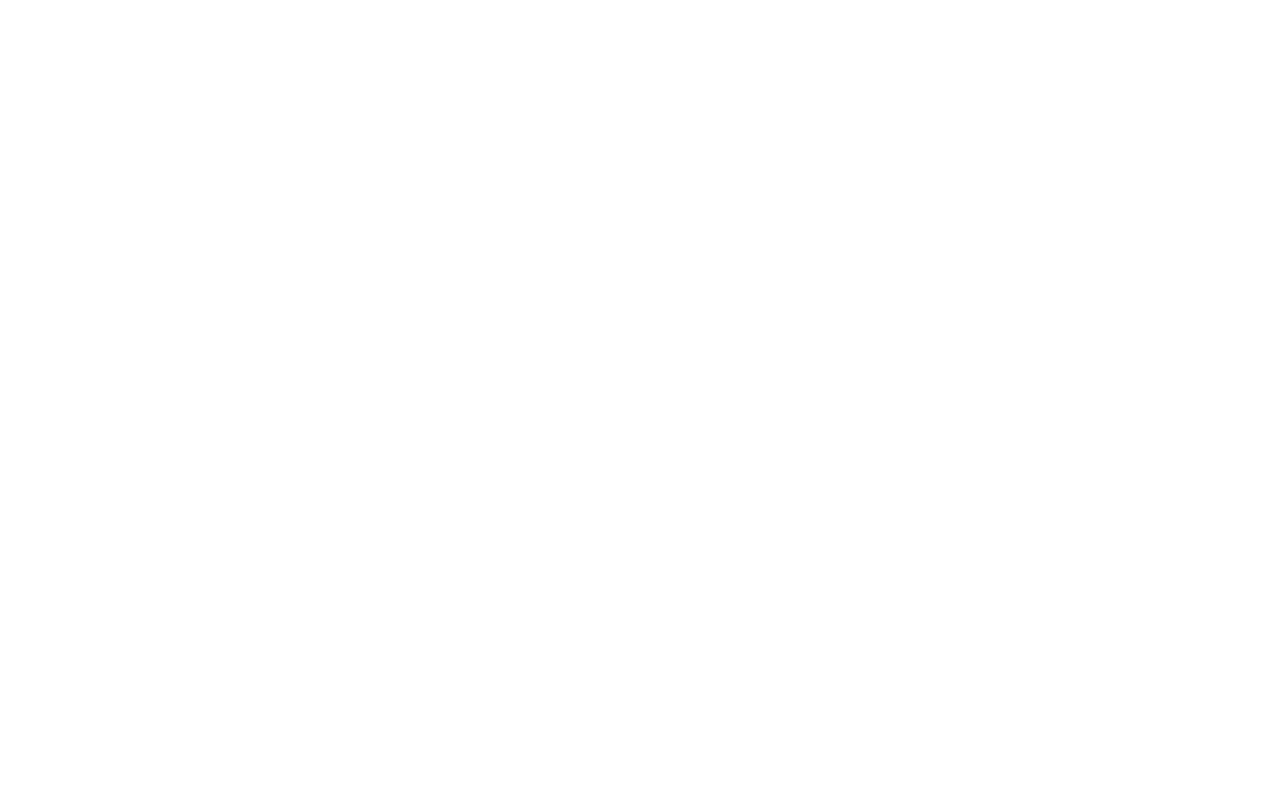
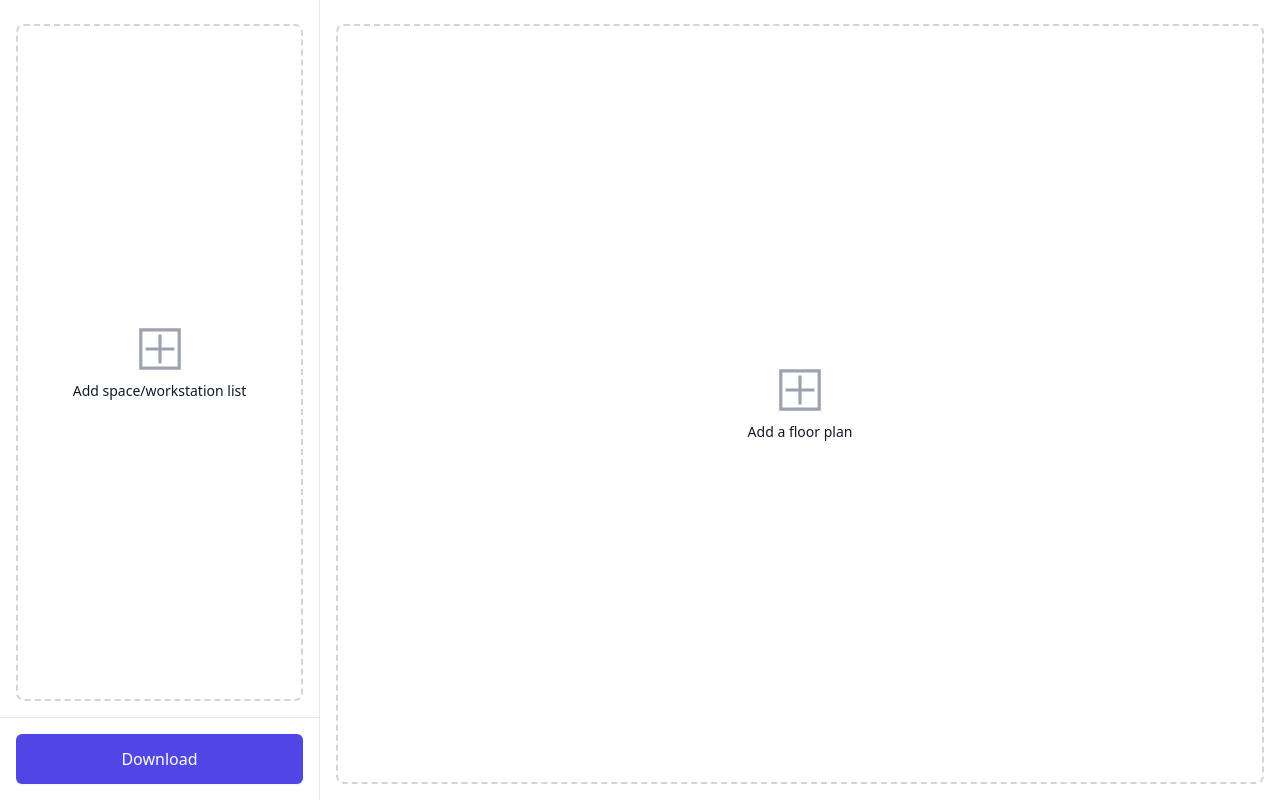
Before and after one commit to brian-mcgowan/space-web, an Angular app: page / in a window 1280 px wide. Built offline with nearby package versions, Linux system fonts and the light colour scheme.

Commit message:
Add point dropper component stub

```diff
--- a/src/app/app-routing.module.ts
+++ b/src/app/app-routing.module.ts
@@ -1,7 +1,13 @@
 import { NgModule } from '@angular/core';
 import { RouterModule, Routes } from '@angular/router';
 
-const routes: Routes = [];
+const routes: Routes = [
+  {
+    path: '',
+    pathMatch: 'full',
+    loadChildren: () => import('@components/point-dropper/point-dropper.module').then(m => m.PointDropperModule)
+  }
+];
 
 @NgModule({
   imports: [RouterModule.forRoot(routes)],
--- /dev/null
+++ b/src/app/components/point-dropper/point-dropper.component.html
@@ -0,0 +1,27 @@
+<div class="flex h-full">
+  <div class="flex w-1/4 flex-col fixed inset-y-0">
+    <div class="flex-1 flex flex-col min-h-0 border-r border-gray-200 bg-white">
+      <div class="flex-1 flex flex-col pt-6 pb-4 overflow-y-auto">
+        <div class="px-4 h-full">
+          <app-file-drop-zone [maxFiles]="1" [mimeType]="'text\/csv'" [prompt]="'Add space/workstation list'"></app-file-drop-zone>
+        </div>
+      </div>
+      <div class="flex-shrink-0 flex border-t border-gray-200 p-4">
+        <button type="button" class="block w-full items-center px-6 py-3 border border-transparent text-base font-medium rounded-md shadow-sm text-white bg-indigo-600 hover:bg-indigo-700 focus:outline-none focus:ring-2 focus:ring-offset-2 focus:ring-indigo-500">
+          Download
+        </button>
+      </div>
+    </div>
+  </div>
+  <div class="h-full pl-1/4 flex flex-col flex-1">
+    <main class="h-full pt-2 flex-1">
+      <div class="h-full py-4">
+        <div class="h-full max-w-full mx-auto px-4">
+          <!-- Replace with your content -->
+          <app-file-drop-zone [maxFiles]="1" [mimeType]="'image\/*'" [prompt]="'Add a floor plan'"></app-file-drop-zone>
+          <!-- /End replace -->
+        </div>
+      </div>
+    </main>
+  </div>
+</div>
--- /dev/null
+++ b/src/app/components/point-dropper/point-dropper.component.ts
@@ -0,0 +1,15 @@
+import { Component, OnInit } from '@angular/core';
+
+@Component({
+  selector: 'app-point-dropper',
+  templateUrl: './point-dropper.component.html',
+  styleUrls: ['./point-dropper.component.css']
+})
+export class PointDropperComponent implements OnInit {
+
+  constructor() { }
+
+  ngOnInit(): void {
+  }
+
+}
--- a/src/index.html
+++ b/src/index.html
@@ -1,5 +1,5 @@
 <!doctype html>
-<html lang="en">
+<html lang="en" class="h-full">
 <head>
   <meta charset="utf-8">
   <title>Space Utilization</title>
@@ -7,7 +7,7 @@
   <meta name="viewport" content="width=device-width, initial-scale=1">
   <link rel="icon" type="image/x-icon" href="favicon.ico">
 </head>
-<body>
+<body class="h-full">
   <app-root></app-root>
 </body>
 </html>
--- a/tailwind.config.js
+++ b/tailwind.config.js
@@ -7,7 +7,11 @@
   },
   darkMode: false, // or 'media' or 'class'
   theme: {
-    extend: {},
+    extend: {
+      spacing: {
+        '1/4': '25%',
+      },
+    },
   },
   variants: {
     extend: {},
```
Also changed, not shown: src/app/components/index.ts (+8 -2 lines), src/app/components/point-dropper/point-dropper-routing.module.ts (added, +15 -0 lines), src/app/components/point-dropper/point-dropper.module.ts (added, +21 -0 lines), src/app/components/point-dropper/point-dropper.component.css (added), 1 other file (tests, documents, lock files or other folders).
